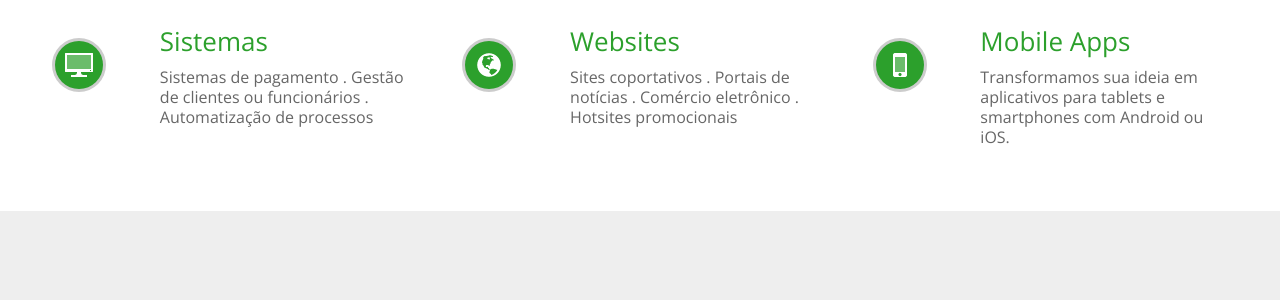
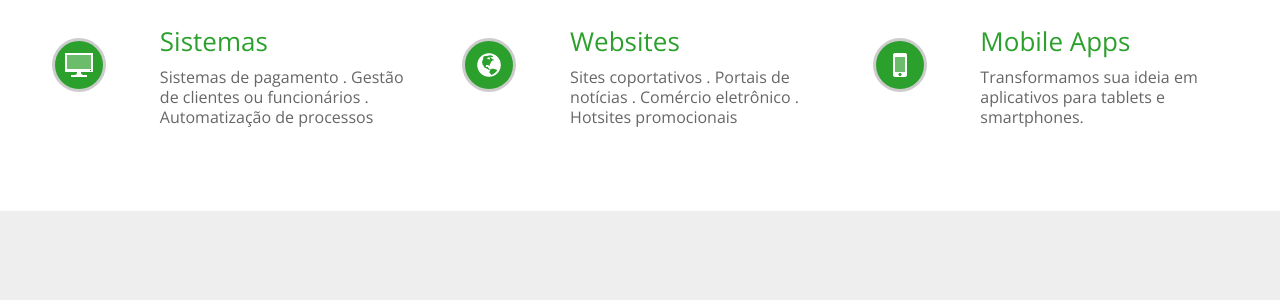
Before and after one commit to algorich/site2.0, a Jekyll site: the page built from index.html, in a window 1280 px wide and 900 px high, scrolled down 511 px. Shown: the part 194-494 px from the top of the window. Built offline with Jekyll 4.4.1, drawn with Linux system fonts in a browser that asks for light colours; some web fonts are replaced.

Commit message:
ajustado mobile apps

```diff
--- a/index.html
+++ b/index.html
@@ -53,7 +53,7 @@ description: HE:labs é uma empresa pioneira em desenvolvimento de sistemas web,
             <i class="ico-iphone ico-white circle-color-full"></i>
             <div class="icons-box-vert-info">
               <h3>Mobile Apps</h3>
-              <p>Transformamos sua ideia em aplicativos para tablets e smartphones com Android ou iOS.</p>
+              <p>Transformamos sua ideia em aplicativos para tablets e smartphones.</p>
             </div>
             <div class="clear"></div>
           </div>
```
